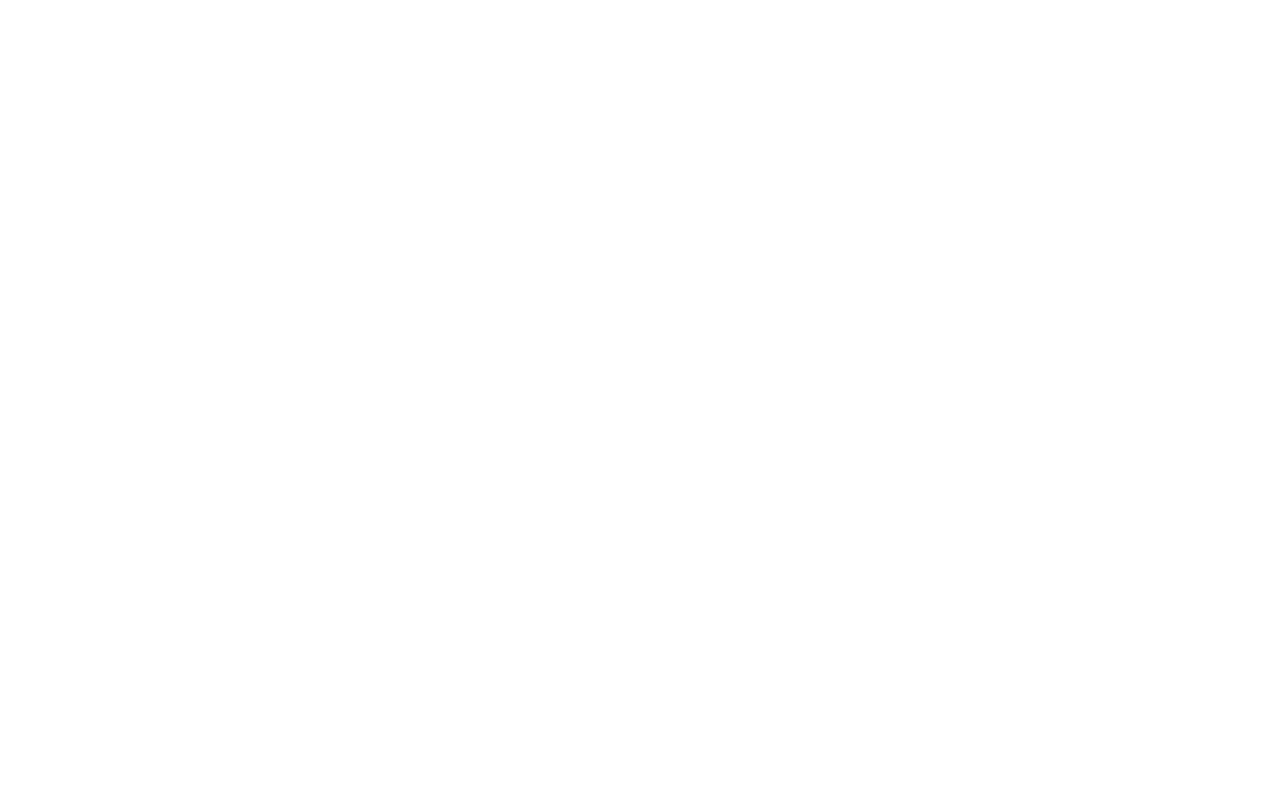
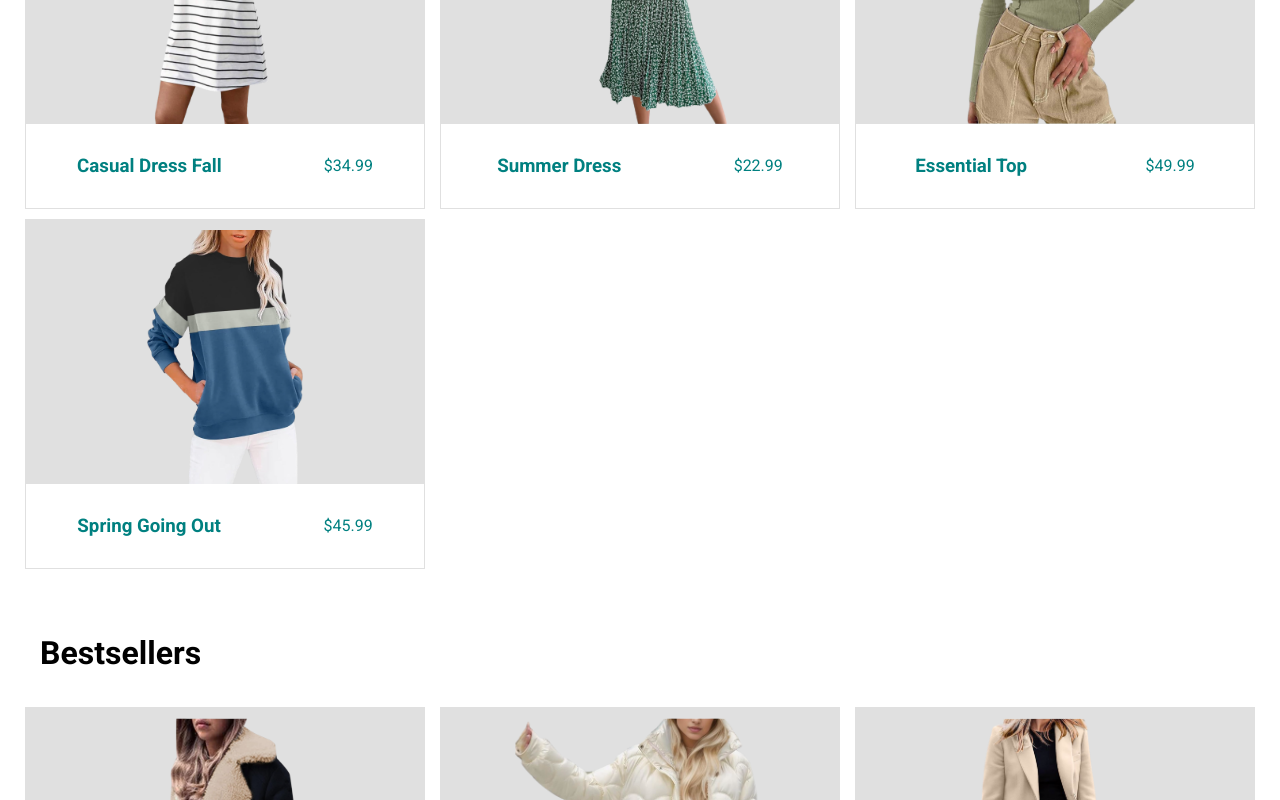
Before and after one commit to VNagorniy/e-commerce-react-website, a React (Vite) app: page / in a window 1280 px wide. Shown: the part 1600-2400 px from the top of the page. Before the commit the page ends 1346 px from the top, so only its background shows below. Built offline with nearby package versions, Linux system fonts and the light colour scheme.

Commit message:
feat: add products(bestsellers, newarrivals) blocks

```diff
--- /dev/null
+++ b/src/components/products/Bestsellers.jsx
@@ -0,0 +1,8 @@
+import { bestsellers } from '../../data';
+import Products from './Products';
+
+function Bestsellers() {
+	return <Products items={bestsellers} heading="Bestsellers" />;
+}
+
+export default Bestsellers;
--- /dev/null
+++ b/src/components/products/NewArrivals.jsx
@@ -0,0 +1,8 @@
+import { newArrivals } from '../../data';
+import Products from './Products';
+
+function NewArrivals() {
+	return <Products items={newArrivals} heading="New Arrivals" />;
+}
+
+export default NewArrivals;
--- /dev/null
+++ b/src/components/products/Products.jsx
@@ -0,0 +1,31 @@
+import { CiSearch, CiShoppingCart } from 'react-icons/ci';
+import './Products.css';
+
+function Products({ items, heading }) {
+	return (
+		<div>
+			<h1 className="heading">{heading}</h1>
+			<div className="products-container">
+				{items.map((item) => (
+					<div key={item.id} className="product-container">
+						<img src={item.img} alt="" className="product-image" />
+						<div className="product-desc">
+							<h3>{item.title}</h3>
+							<span>${item.price}</span>
+						</div>
+						<div className="product-info">
+							<button className="icon">
+								<CiShoppingCart /> Add to cart
+							</button>
+							<button className="icon">
+								<CiSearch /> View Details
+							</button>
+						</div>
+					</div>
+				))}
+			</div>
+		</div>
+	);
+}
+
+export default Products;
--- a/src/pages/home/Home.jsx
+++ b/src/pages/home/Home.jsx
@@ -1,6 +1,8 @@
 import Announcement from '../../components/announcement/Announcement';
 import Categories from '../../components/categories/Categories';
 import Navbar from '../../components/navbar/Navbar';
+import Bestsellers from '../../components/products/Bestsellers';
+import NewArrivals from '../../components/products/NewArrivals';
 import Slider from '../../components/slider/Slider';
 
 function Home() {
@@ -10,6 +12,8 @@ function Home() {
 			<Navbar />
 			<Slider />
 			<Categories />
+			<NewArrivals />
+			<Bestsellers />
 		</div>
 	);
 }
```
